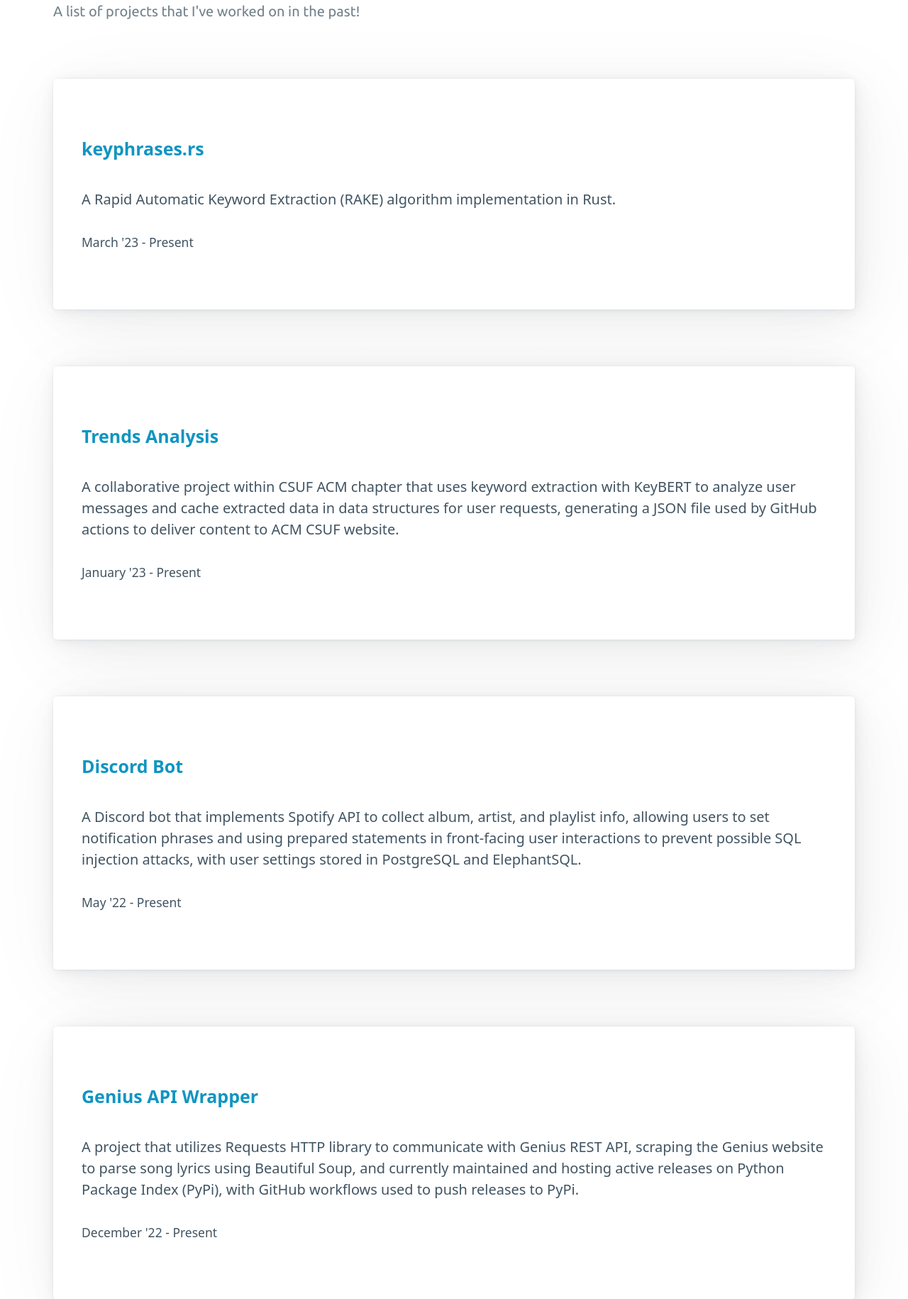
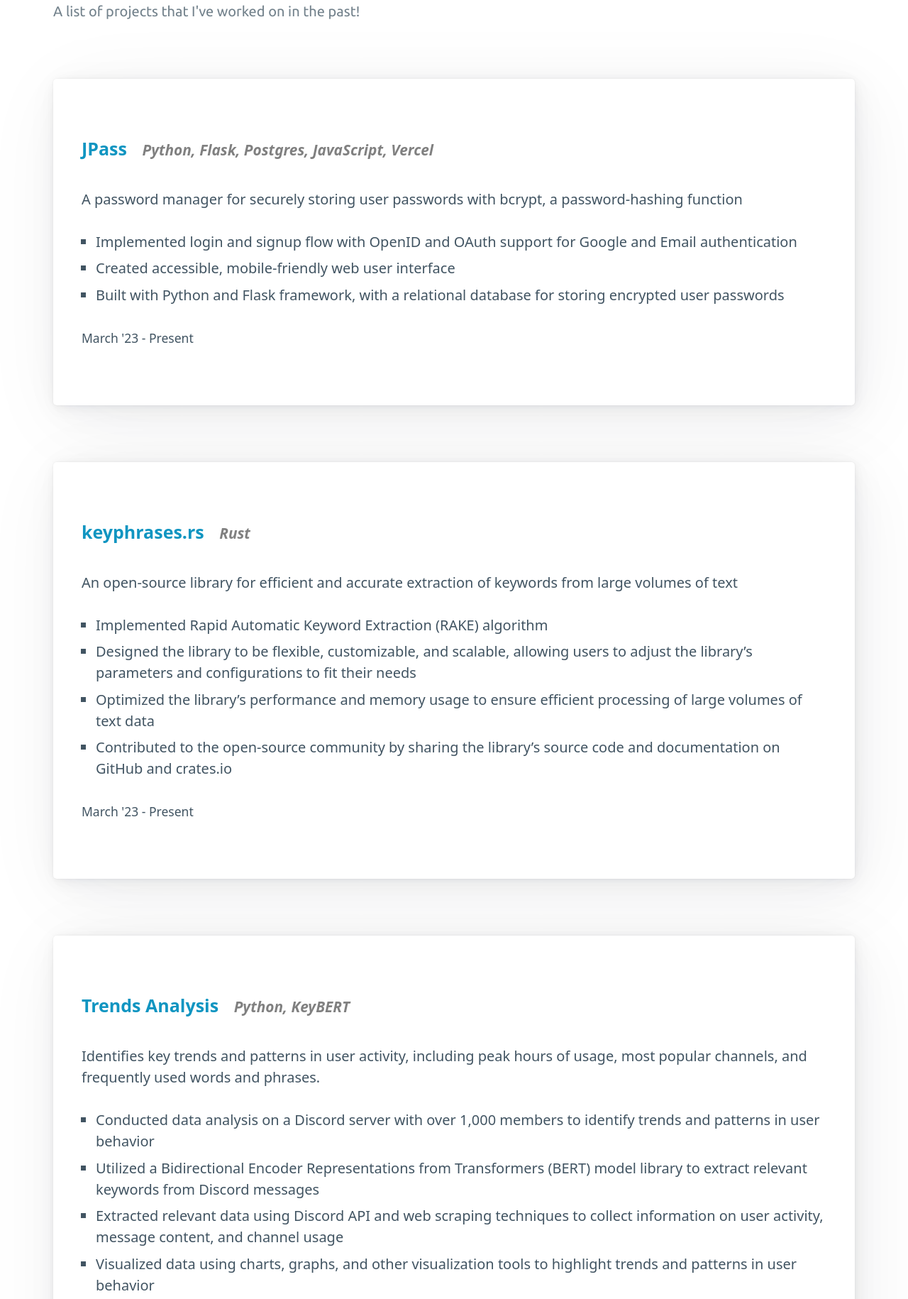
Before and after one commit to jjoeldaniel/periodicallyprogramming, a Flask app: page /project in a window 1280 px wide. Shown: the part 199-2029 px from the top of the page at 71% size. Run offline with Flask 2, Linux system fonts and the light colour scheme.

Commit message:
updated projects

```diff
--- a/templates/projects.html
+++ b/templates/projects.html
@@ -14,14 +14,58 @@
 
 <article>
   <h4>
+    <a href="https://github.com/jjoeldaniel/jpass" target="_blank">JPass</a>
+    <span style="font-size: smaller; color: gray; padding-left: 15px"
+      ><i> Python, Flask, Postgres, JavaScript, Vercel </i></span
+    >
+  </h4>
+  <p>
+    A password manager for securely storing user passwords with bcrypt, a
+    password-hashing function
+  </p>
+  <ul>
+    <li>
+      Implemented login and signup flow with OpenID and OAuth support for Google
+      and Email authentication
+    </li>
+    <li>Created accessible, mobile-friendly web user interface</li>
+    <li>
+      Built with Python and Flask framework, with a relational database for
+      storing encrypted user passwords
+    </li>
+  </ul>
+  <small class="text-muted">March '23 - Present</small>
+</article>
+
+<article>
+  <h4>
     <a href="https://github.com/jjoeldaniel/keyphrases.rs" target="_blank"
       >keyphrases.rs</a
     >
+    <span style="font-size: smaller; color: gray; padding-left: 15px"
+      ><i> Rust</i></span
+    >
   </h4>
   <p>
-    A Rapid Automatic Keyword Extraction (RAKE) algorithm implementation in
-    Rust.
+    An open-source library for efficient and accurate extraction of keywords
+    from large volumes of text
   </p>
+  <ul>
+    <li>Implemented Rapid Automatic Keyword Extraction (RAKE) algorithm</li>
+    <li>
+      Designed the library to be flexible, customizable, and scalable, allowing
+      users to adjust the library’s parameters and configurations to fit their
+      needs
+    </li>
+    <li>
+      Optimized the library’s performance and memory usage to ensure efficient
+      processing of large volumes of text data
+    </li>
+    <li>
+      Contributed to the open-source community by sharing the library’s source
+      code and documentation on GitHub and crates.io
+    </li>
+  </ul>
   <small class="text-muted">March '23 - Present</small>
 </article>
 
@@ -30,29 +74,33 @@
     <a href="https://github.com/jjoeldaniel/discord-keywords" target="_blank"
       >Trends Analysis</a
     >
-  </h4>
-  <p>
-    A collaborative project within CSUF ACM chapter that uses keyword extraction
-    with KeyBERT to analyze user messages and cache extracted data in data
-    structures for user requests, generating a JSON file used by GitHub actions
-    to deliver content to ACM CSUF website.
-  </p>
-  <small class="text-muted">January '23 - Present</small>
-</article>
-
-<article>
-  <h4>
-    <a href="https://github.com/jjoeldaniel/avalon" target="_blank"
-      >Discord Bot</a
+    <span style="font-size: smaller; color: gray; padding-left: 15px"
+      ><i> Python, KeyBERT</i></span
     >
   </h4>
   <p>
-    A Discord bot that implements Spotify API to collect album, artist, and
-    playlist info, allowing users to set notification phrases and using prepared
-    statements in front-facing user interactions to prevent possible SQL
-    injection attacks, with user settings stored in PostgreSQL and ElephantSQL.
+    Identifies key trends and patterns in user activity, including peak hours of
+    usage, most popular channels, and frequently used words and phrases.
   </p>
-  <small class="text-muted">May '22 - Present</small>
+  <ul>
+    <li>
+      Conducted data analysis on a Discord server with over 1,000 members to
+      identify trends and patterns in user behavior
+    </li>
+    <li>
+      Utilized a Bidirectional Encoder Representations from Transformers (BERT)
+      model library to extract relevant keywords from Discord messages
+    </li>
+    <li>
+      Extracted relevant data using Discord API and web scraping techniques to
+      collect information on user activity, message content, and channel usage
+    </li>
+    <li>
+      Visualized data using charts, graphs, and other visualization tools to
+      highlight trends and patterns in user behavior
+    </li>
+  </ul>
+  <small class="text-muted">January '23 - Present</small>
 </article>
 
 <article>
@@ -60,13 +108,32 @@
     <a href="https://github.com/jjoeldaniel/genius.py" target="_blank"
       >Genius API Wrapper</a
     >
+    <span style="font-size: smaller; color: gray; padding-left: 15px"
+      ><i> Python, Requests, Web Scraping</i></span
+    >
   </h4>
   <p>
-    A project that utilizes Requests HTTP library to communicate with Genius
-    REST API, scraping the Genius website to parse song lyrics using Beautiful
-    Soup, and currently maintained and hosting active releases on Python Package
-    Index (PyPi), with GitHub workflows used to push releases to PyPi.
+    A Python-based Genius API wrapper to facilitate access to the Genius lyrics
+    database, enabling users to search for and retrieve lyrics and other
+    song-related data.
   </p>
+  <ul>
+    <li>
+      Published on Python Package Index (PyPI), resulting in over 5,000
+      downloads and numerous positive reviews and feedback from users
+    </li>
+    <li>Utilized Requests HTTP library to communicate with Genius REST API</li>
+    <li>
+      Tested and validated accuracy and effectiveness in retrieving relevant and
+      up-to-date song data, including lyrics, album art, artist information, and
+      song metadata
+    </li>
+    <li>
+      Implemented the API wrapper to provide a range of functionality, including
+      searching for song lyrics, retrieving song metadata, and accessing song
+      annotations and explanations
+    </li>
+  </ul>
   <small class="text-muted">December '22 - Present</small>
 </article>
 {% endblock %}
```
